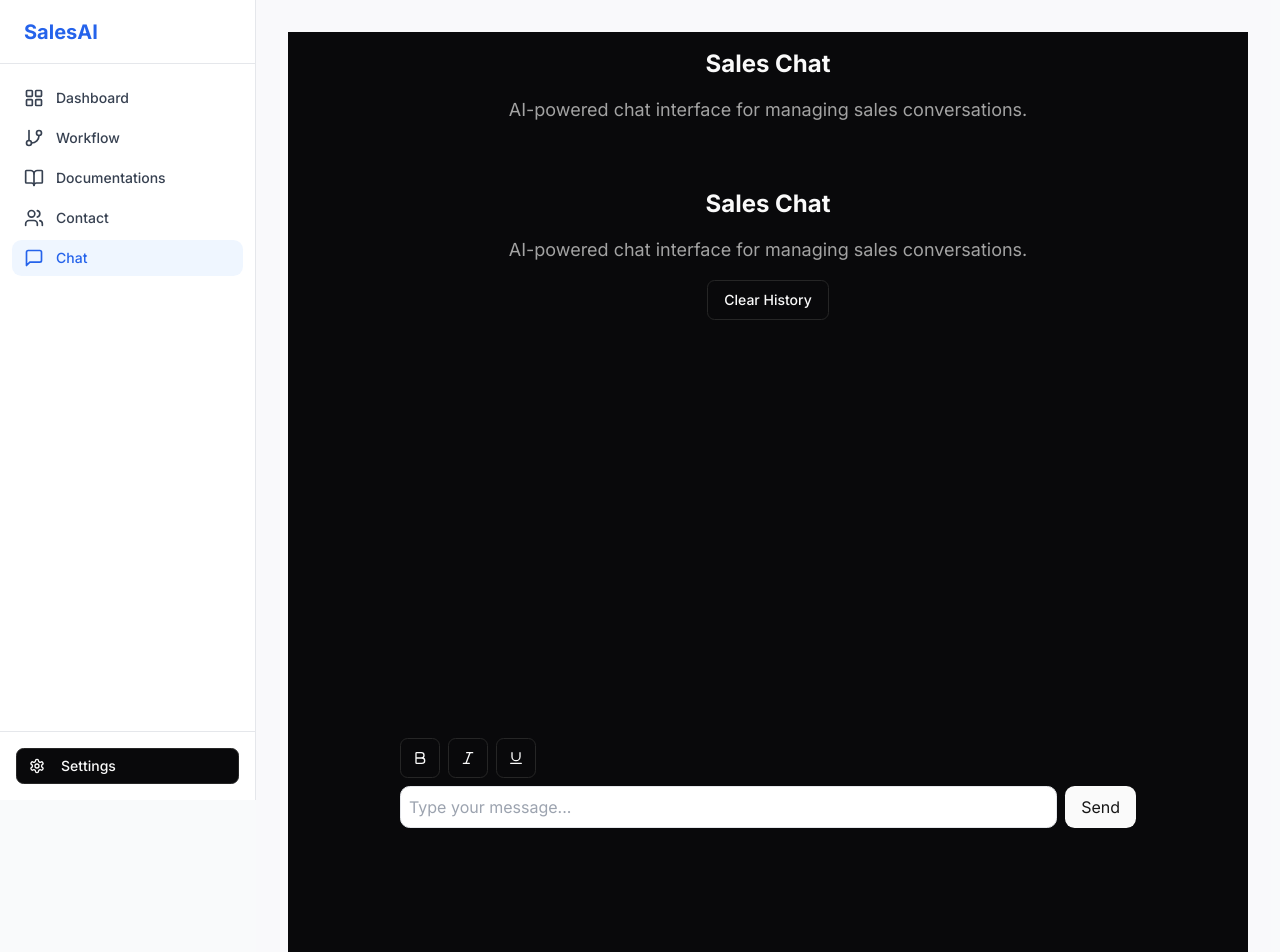
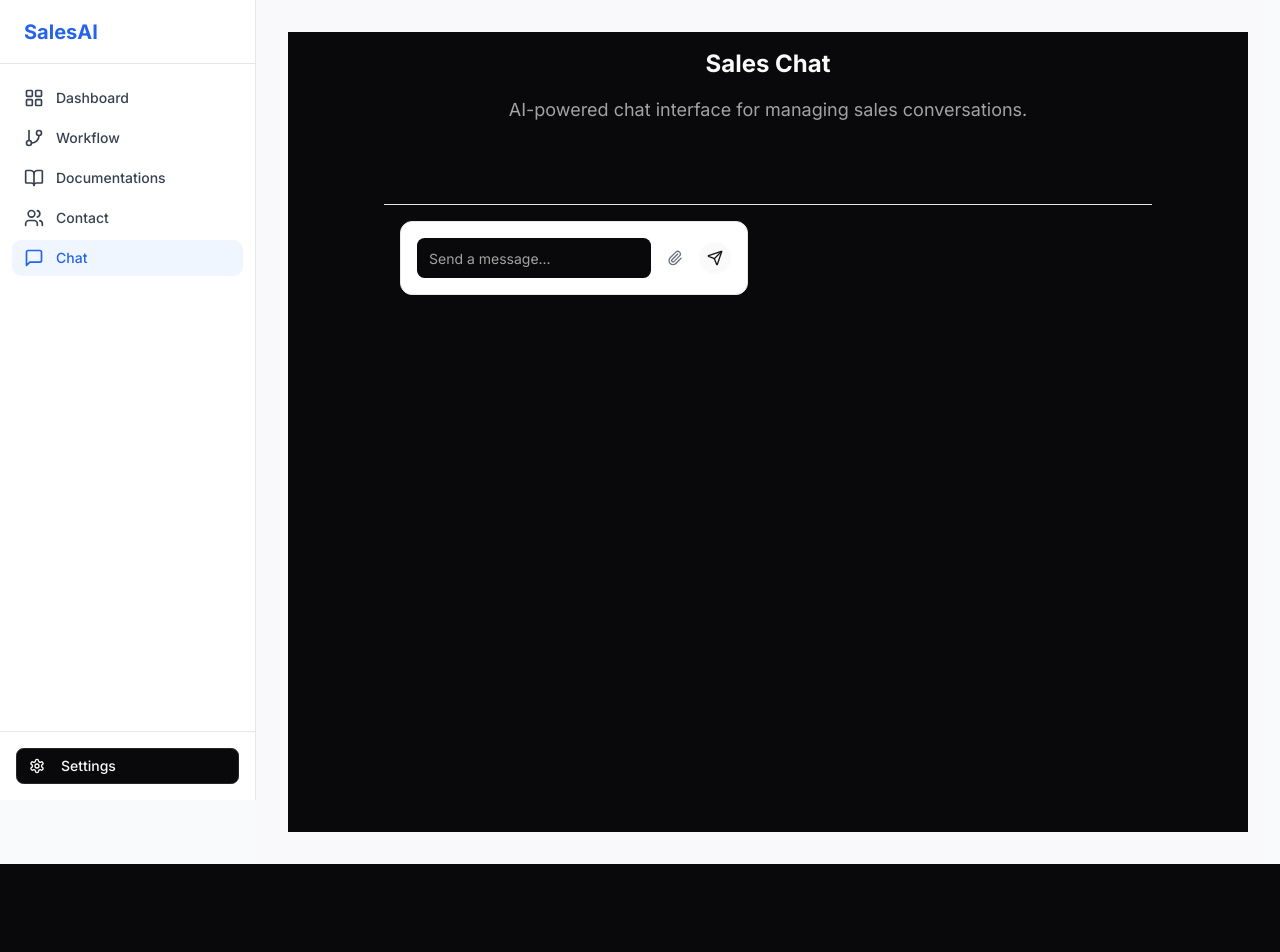
Before and after one commit to ejemi1989/flow, a Next.js app: page /dashboard/chat in a window 1280 px wide. Shown: the top 952 px of the page. After the commit the page ends 864 px from the top, so only its background shows below. Built offline with nearby package versions, Linux system fonts and the light colour scheme.

Commit message:
Your commit message

```diff
--- a/package.json
+++ b/package.json
@@ -70,8 +70,8 @@
   "devDependencies": {
     "@eslint/eslintrc": "^3",
     "@types/node": "^20.0.0",
-    "@types/react": "^18.2.0",
-    "@types/react-dom": "^18.2.0",
+    "@types/react": "^18.3.18",
+    "@types/react-dom": "^18.3.5",
     "autoprefixer": "^10.0.1",
     "eslint": "^8",
     "eslint-config-next": "14.1.0",
--- a/src/components/chat/ChatInterface.tsx
+++ b/src/components/chat/ChatInterface.tsx
@@ -1,148 +1,75 @@
-"use client";
-
-import { MessageWithMetadata } from "@/types/chat";
-import { RefObject } from "react";
-import { Bold, Italic, Underline, X, Copy } from "lucide-react";
-import { Button } from "@/components/backend/ui/button";
-
+import React, { useRef } from 'react';
+import { Message } from '@/types/chat';
+import ChatInput from './ChatInput';
+import ChatMessageList from './ChatMessageList';
 interface ChatInterfaceProps {
-  messages: MessageWithMetadata[];
-  input: string;
-  setInput: (value: string) => void;
+  messages: Message[];
+  onSendMessage: (message: string) => void;
   isLoading: boolean;
-  formatting: {
-    bold: boolean;
-    italic: boolean;
-    underline: boolean;
+  handleFileUpload: () => void;
+  formatting: any;
+  setFormatting: React.Dispatch<React.SetStateAction<any>>;
+  messagesEndRef: React.RefObject<HTMLDivElement>;
+  deleteMessage: (messageId: string) => void;
+  copyMessage: (messageId: string) => void;
+  handleReaction: (messageId: string, reaction: string) => void;
+}
+const ChatInterface: React.FC<ChatInterfaceProps> = ({
+  messages,
+  onSendMessage,
+  isLoading,
+  handleFileUpload,
+  formatting,
+  setFormatting,
+  messagesEndRef,
+  deleteMessage,
+  copyMessage,
+  handleReaction
+}) => {
+  // Correctly type the ref to be strictly HTMLInputElement
+  const fileInputRef = useRef<HTMLInputElement>(null);
+  const [input, setInput] = React.useState('');
+  const handleSend = () => {
+    if (input.trim()) {
+      onSendMessage(input);
+      setInput('');
+    }
   };
-  setFormatting: (value: { bold: boolean; italic: boolean; underline: boolean; }) => void;
-  fileInputRef: RefObject<HTMLInputElement | null>;
-  messagesEndRef: RefObject<HTMLDivElement | null>;
-  handleSend: () => void;
-  handleReaction: (messageId: string, reaction: string) => void;
-  clearHistory: () => void;
-  handleFileUpload: () => void;
-  deleteMessage: (messageId: string) => void;
-  copyMessage: (content: string) => void;
-}
-
-const ChatInterface = ({
-  messages = [],
-  input = "",
-  setInput,
-  isLoading = false,
-  formatting = { bold: false, italic: false, underline: false },
-  setFormatting,
-  fileInputRef,
-  messagesEndRef,
-  handleSend,
-  handleReaction,
-  clearHistory,
-  handleFileUpload,
-  deleteMessage,
-  copyMessage
-}: ChatInterfaceProps) => {
   return (
-    <div className="min-h-screen bg-background p-4">
-      <div className="max-w-3xl mx-auto flex flex-col min-h-[80vh]">
-        <div className="text-center space-y-4 mb-12">
-          <h1 className="text-2xl font-bold text-foreground">Sales Chat</h1>
-          <p className="text-lg text-muted-foreground max-w-2xl mx-auto">
-            AI-powered chat interface for managing sales conversations.
-          </p>
-          <Button variant="outline" onClick={clearHistory}>
-            Clear History
-          </Button>
+    <div className="flex flex-col h-full">
+      <div className="flex-1 overflow-y-auto">
+        <ChatMessageList
+          messages={messages}
+          isLoading={isLoading}
+          messagesEndRef={messagesEndRef}
+          onDelete={deleteMessage}
+          onCopy={copyMessage}
+          onReaction={handleReaction}
+        />
       </div>
 
-        <div className="flex-1 overflow-y-auto space-y-4 mb-4">
-          {messages.map((message) => (
-            <div key={message.id} className={`flex ${message.role === 'user' ? 'justify-end' : 'justify-start'}`}>
-              <div className={`max-w-[80%] rounded-lg p-4 relative group ${
-                message.role === 'user' ? 'bg-primary text-primary-foreground' : 'bg-muted'
-              }`}>
-                {message.content}
-                <div className="absolute -right-8 top-0 opacity-0 group-hover:opacity-100 transition-opacity flex flex-col gap-1">
-                  <button onClick={() => copyMessage(message.content)}>
-                    <Copy className="h-4 w-4" />
-                  </button>
-                  <button onClick={() => deleteMessage(message.id)}>
-                    <X className="h-4 w-4" />
-                  </button>
-                </div>
-                <div className="absolute -bottom-6 left-0 opacity-0 group-hover:opacity-100 transition-opacity flex gap-1">
-                  {['👍', '❤️', '😊'].map((emoji) => (
-                    <button
-                      key={emoji}
-                      onClick={() => handleReaction(message.id, emoji)}
-                      className={`p-1 rounded hover:bg-gray-100 ${
-                        message.reactions.includes(emoji) ? 'bg-gray-100' : ''
-                      }`}
-                    >
-                      {emoji}
-                    </button>
-                  ))}
-                </div>
-              </div>
-            </div>
-          ))}
-          <div ref={messagesEndRef as React.RefObject<HTMLDivElement>} />
-        </div>
-
-        <div className="flex flex-col gap-2">
-          <div className="flex gap-2">
-            <Button
-              variant="outline"
-              size="icon"
-              onClick={() => setFormatting({ ...formatting, bold: !formatting.bold })}
-              className={formatting.bold ? "bg-primary text-primary-foreground" : ""}
-            >
-              <Bold className="h-4 w-4" />
-            </Button>
-            <Button
-              variant="outline"
-              size="icon"
-              onClick={() => setFormatting({ ...formatting, italic: !formatting.italic })}
-              className={formatting.italic ? "bg-primary text-primary-foreground" : ""}
-            >
-              <Italic className="h-4 w-4" />
-            </Button>
-            <Button
-              variant="outline"
-              size="icon"
-              onClick={() => setFormatting({ ...formatting, underline: !formatting.underline })}
-              className={formatting.underline ? "bg-primary text-primary-foreground" : ""}
-            >
-              <Underline className="h-4 w-4" />
-            </Button>
-          </div>
-
-          <div className="flex gap-2">
+      <div className="p-4 border-t">
+        <div className="flex items-center gap-2">
           <input
             type="file"
             ref={fileInputRef}
             className="hidden"
             onChange={handleFileUpload}
           />
-            <input
-              value={input}
-              onChange={(e) => setInput(e.target.value)}
-              placeholder="Type your message..."
-              className="flex-1 rounded-lg border p-2"
-              onKeyDown={(e) => e.key === 'Enter' && handleSend()}
+
+          <ChatInput
+            input={input}
+            setInput={setInput}
+            handleSend={handleSend}
+            isLoading={isLoading}
+            fileInputRef={fileInputRef}
+            handleFileUpload={handleFileUpload}
+            formatting={formatting}
+            setFormatting={setFormatting}
           />
-            <button
-              onClick={handleSend}
-              disabled={isLoading}
-              className="px-4 py-2 bg-primary text-primary-foreground rounded-lg"
-            >
-              {isLoading ? 'Sending...' : 'Send'}
-            </button>
-          </div>
         </div>
       </div>
     </div>
   );
 };
-
 export default ChatInterface;
--- a/src/constants/fonts.ts
+++ b/src/constants/fonts.ts
@@ -42,3 +42,5 @@ export const subheading = Instrument_Serif({
     weight: ["400"],
     variable: "--font-subheading",
 });
+
+export const INSTRUMENT_SERIF = "'Instrument Serif', serif";
--- a/src/styles/globals.css
+++ b/src/styles/globals.css
@@ -1,6 +1,12 @@
 @tailwind base;
 @tailwind components;
 @tailwind utilities;
+
+@import url('https://fonts.googleapis.com/css2?family=Instrument+Serif:wght@400;700&display=swap');
+
+body {
+  font-family: 'Instrument Serif', serif;
+}
 
 @layer base {
   .dark {
```
Also changed, not shown: 1 other file (tests, documents, lock files or other folders). Lines whose indentation alone changed are shown as unchanged.
